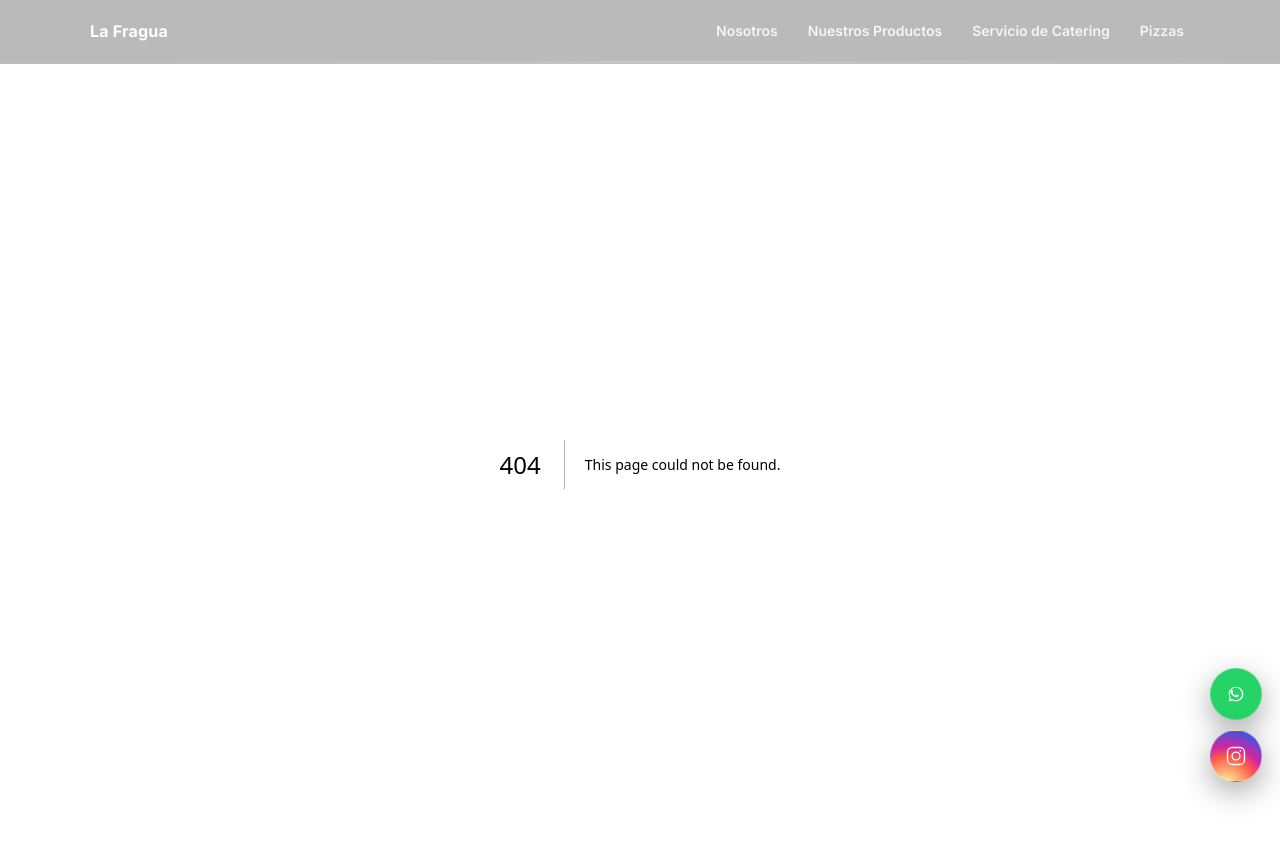
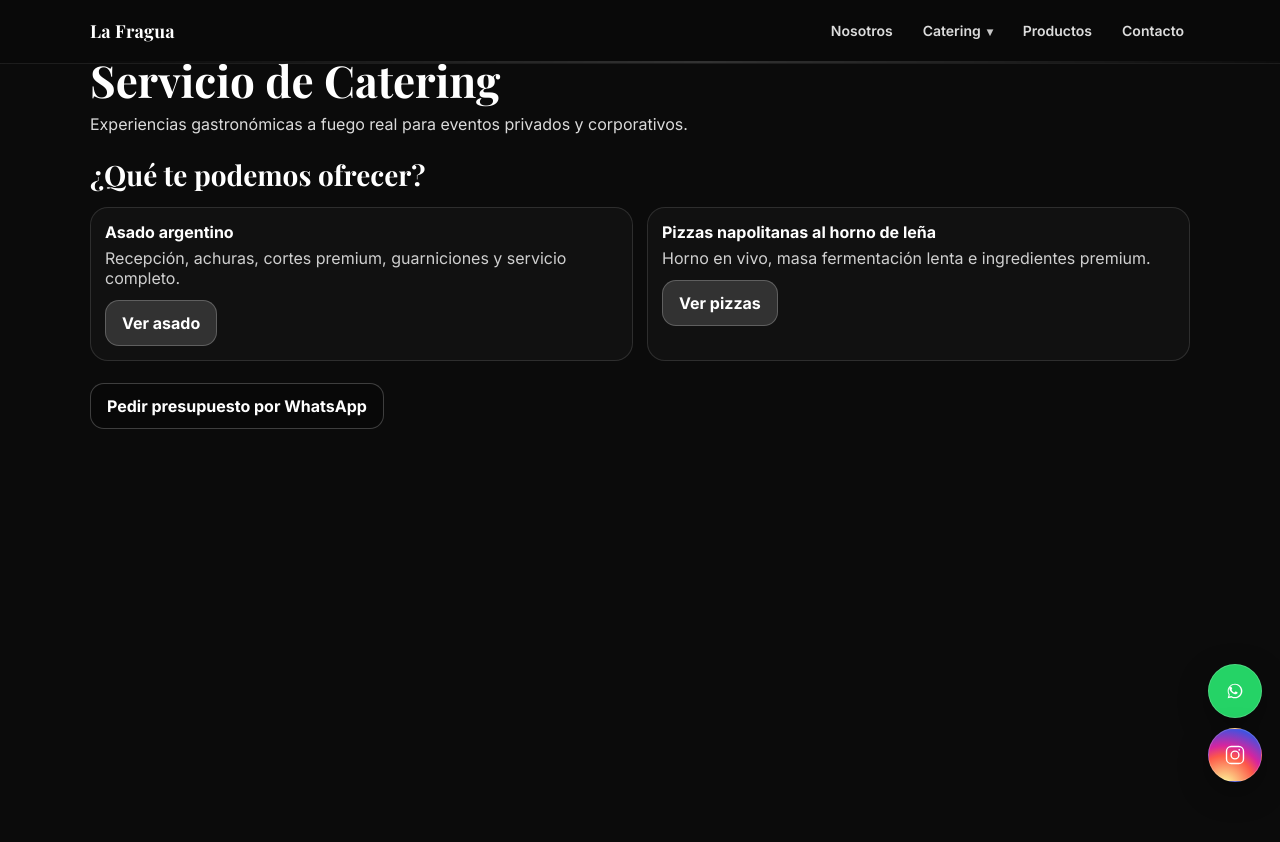
Before and after one commit to lafraguacatering-hub/lafragua, a Next.js app: page /catering in a window 1280 px wide. Before the commit this address had no page. Shown: the top 842 px of the page. After the commit the page ends 800 px from the top, so only its background shows below. Built offline with nearby package versions, Linux system fonts and the light colour scheme.

Commit message:
navbar dropdown + home + footer + floating buttons

```diff
--- /dev/null
+++ b/app/catering/page.tsx
@@ -0,0 +1,63 @@
+import Link from "next/link";
+
+export default function CateringPage() {
+  return (
+    <main className="page">
+      <section className="section">
+        <div className="container">
+          <h1 className="h1">Servicio de Catering</h1>
+          <p className="p">
+            Experiencias gastronómicas a fuego real para eventos privados y corporativos.
+          </p>
+
+          <h2 className="h2" style={{ marginTop: 22 }}>
+            ¿Qué te podemos ofrecer?
+          </h2>
+
+          <div className="grid" style={{ marginTop: 14 }}>
+            <article className="card">
+              <div className="cardBody">
+                <div className="cardTitle">Asado argentino</div>
+                <div className="cardText">
+                  Recepción, achuras, cortes premium, guarniciones y servicio completo.
+                </div>
+
+                <div style={{ marginTop: 12 }}>
+                  <Link className="cta" href="/asado">
+                    Ver asado
+                  </Link>
+                </div>
+              </div>
+            </article>
+
+            <article className="card">
+              <div className="cardBody">
+                <div className="cardTitle">Pizzas napolitanas al horno de leña</div>
+                <div className="cardText">
+                  Horno en vivo, masa fermentación lenta e ingredientes premium.
+                </div>
+
+                <div style={{ marginTop: 12 }}>
+                  <Link className="cta" href="/pizzas">
+                    Ver pizzas
+                  </Link>
+                </div>
+              </div>
+            </article>
+          </div>
+
+          <div style={{ marginTop: 22 }}>
+            <a
+              className="cta ghost"
+              href="https://wa.me/5491130835097?text=Hola%20La%20Fragua!%20Quiero%20cotizar%20un%20evento.%20Mi%20nombre%20es%20____%20y%20somos%20____%20personas.%20Fecha:%20____.%20Zona:%20____."
+              target="_blank"
+              rel="noreferrer"
+            >
+              Pedir presupuesto por WhatsApp
+            </a>
+          </div>
+        </div>
+      </section>
+    </main>
+  );
+}
--- a/app/components/FloatingButtons.tsx
+++ b/app/components/FloatingButtons.tsx
@@ -1,3 +1,4 @@
+const WA_NUMBER = "5491130835097";
 const WA_MESSAGE =
   "Hola%20La%20Fragua!%20Quiero%20cotizar%20un%20evento.%20Mi%20nombre%20es%20____%20y%20somos%20____%20personas.%20Fecha:%20____.%20Zona:%20____.";
 
@@ -7,7 +8,7 @@ export default function FloatingButtons() {
       {/* WhatsApp */}
       <a
         className="floatBtn waBtn"
-        href={`https://wa.me/5491130835097?text=${WA_MESSAGE}`}
+        href={`https://wa.me/${WA_NUMBER}?text=${WA_MESSAGE}`}
         target="_blank"
         rel="noreferrer"
         aria-label="WhatsApp"
--- a/app/components/Navbar.tsx
+++ b/app/components/Navbar.tsx
@@ -4,33 +4,47 @@ export default function Navbar() {
   return (
     <header className="nav">
       <div className="navInner">
-
-        <Link href="/" className="navBrand">
+        <Link className="navBrand" href="/">
           La Fragua
         </Link>
 
-        <nav className="navLinks">
-
-          <Link href="/" className="navLink">
+        <nav className="navLinks" aria-label="Navegación principal">
+          <Link className="navLink" href="/#nosotros">
             Nosotros
           </Link>
 
-          <Link href="/productos" className="navLink">
-            Nuestros Productos
+          {/* Dropdown Catering */}
+          <div className="navDrop">
+            <Link className="navLink navDropTrigger" href="/catering">
+              Catering
+              <span className="navCaret" aria-hidden="true">▾</span>
+            </Link>
+
+            <div className="navDropMenu" role="menu" aria-label="Catering">
+              <Link className="navDropItem" href="/catering">
+                Ver catering
+              </Link>
+              <Link className="navDropItem" href="/asado">
+                Asado argentino
+              </Link>
+              <Link className="navDropItem" href="/pizzas">
+                Pizzas napolitanas
+              </Link>
+            </div>
+          </div>
+
+          <Link className="navLink" href="/productos">
+            Productos
           </Link>
 
-          <Link href="/asado" className="navLink">
-            Servicio de Catering
+          <Link className="navLink" href="/#contacto">
+            Contacto
           </Link>
-
-          <Link href="/pizzas" className="navLink">
-            Pizzas
-          </Link>
-
         </nav>
       </div>
 
-      <div className="navLine"></div>
+      {/* Línea sutil animada */}
+      <div className="navLine" />
     </header>
   );
 }
--- a/app/globals.css
+++ b/app/globals.css
@@ -1,16 +1,27 @@
-/* --- reset básico (evita espacios blancos) --- */
-html,
-body {
+/* ---------- RESET ---------- */
+html, body {
   margin: 0;
   padding: 0;
 }
 
-/* Tipografías globales */
 body {
-  font-family: var(--font-inter), system-ui, -apple-system, Segoe UI, Roboto, Arial,
-    sans-serif;
   background: #0b0b0b;
   color: #fff;
+  font-family: var(--font-inter), system-ui, -apple-system, Segoe UI, Roboto, Arial, sans-serif;
+}
+
+.antialiased {
+  -webkit-font-smoothing: antialiased;
+  -moz-osx-font-smoothing: grayscale;
+}
+
+.page {
+  min-height: 100vh;
+}
+
+/* Titulares con Playfair */
+.title, .h1, .h2, .navBrand {
+  font-family: var(--font-playfair), Georgia, "Times New Roman", serif;
 }
 
 /* ---------- NAVBAR (transparente sobre la foto) ---------- */
@@ -38,8 +49,9 @@ body {
 .navBrand {
   color: #fff;
   text-decoration: none;
-  font-weight: 900;
+  font-weight: 800;
   letter-spacing: 0.2px;
+  font-size: 18px;
 }
 
 .navLinks {
@@ -82,6 +94,58 @@ body {
   transform: scaleX(1);
 }
 
+/* Dropdown */
+.navDrop {
+  position: relative;
+}
+
+.navDropTrigger {
+  display: inline-flex;
+  align-items: center;
+  gap: 6px;
+}
+
+.navCaret {
+  font-size: 12px;
+  opacity: 0.9;
+  transform: translateY(1px);
+}
+
+.navDropMenu {
+  position: absolute;
+  top: 36px;
+  right: 0;
+  min-width: 190px;
+  background: rgba(10, 10, 10, 0.92);
+  border: 1px solid rgba(255, 255, 255, 0.12);
+  border-radius: 14px;
+  padding: 8px;
+  box-shadow: 0 18px 50px rgba(0,0,0,0.55);
+  display: none;
+}
+
+.navDrop:hover .navDropMenu,
+.navDrop:focus-within .navDropMenu {
+  display: block;
+}
+
+.navDropItem {
+  display: block;
+  padding: 10px 10px;
+  border-radius: 10px;
+  text-decoration: none;
+  color: rgba(255,255,255,0.88);
+  font-weight: 650;
+  font-size: 14px;
+  transition: background 180ms ease, color 180ms ease, transform 180ms ease;
+}
+
+.navDropItem:hover {
+  background: rgba(255,255,255,0.10);
+  color: #fff;
+  transform: translateY(-1px);
+}
+
 /* línea sutil animada bajo la navbar */
 .navLine {
   height: 2px;
@@ -96,29 +160,19 @@ body {
 }
 
 @keyframes navGlow {
-  0% {
-    transform: translateX(-18%);
-    opacity: 0.14;
-  }
-  50% {
-    transform: translateX(18%);
-    opacity: 0.28;
-  }
-  100% {
-    transform: translateX(-18%);
-    opacity: 0.14;
-  }
+  0% { transform: translateX(-18%); opacity: 0.14; }
+  50% { transform: translateX(18%); opacity: 0.28; }
+  100% { transform: translateX(-18%); opacity: 0.14; }
 }
 
 /* ---------- HERO (usa hero.jpg SI O SI) ---------- */
 .hero {
   position: relative;
   min-height: 100vh;
-  padding: 110px 24px 70px; /* espacio para navbar */
+  padding: 110px 24px 70px; /* espacio navbar */
   display: flex;
   align-items: center;
   justify-content: center;
-
   background-image: url("/images/hero.jpg");
   background-size: cover;
   background-position: center;
@@ -128,12 +182,9 @@ body {
 .heroOverlay {
   position: absolute;
   inset: 0;
-  background: radial-gradient(
-      circle at 40% 30%,
-      rgba(0, 0, 0, 0.2),
-      rgba(0, 0, 0, 0.75)
-    ),
-    linear-gradient(to top, rgba(0, 0, 0, 0.78), rgba(0, 0, 0, 0.25));
+  background:
+    radial-gradient(circle at 40% 30%, rgba(0, 0, 0, 0.20), rgba(0, 0, 0, 0.75)),
+    linear-gradient(to top, rgba(0,0,0,0.78), rgba(0,0,0,0.25));
 }
 
 .heroInner {
@@ -150,10 +201,7 @@ body {
   font-size: 12px;
 }
 
-/* Títulos (hero) */
 .title {
-  font-family: var(--font-playfair), Georgia, "Times New Roman", serif;
-  letter-spacing: 0.2px;
   margin: 14px 0 14px;
   line-height: 1.02;
   font-size: 72px;
@@ -206,6 +254,12 @@ body {
   margin: 0 auto;
 }
 
+.h1 {
+  margin: 0 0 10px;
+  font-size: 44px;
+  line-height: 1.1;
+}
+
 .h2 {
   margin: 0 0 12px;
   font-size: 28px;
@@ -237,7 +291,6 @@ body {
 }
 
 .cardImg {
-  position: relative;
   height: 240px;
 }
 
@@ -312,72 +365,62 @@ body {
 }
 
 .floatBtn {
-  width: 50px;
-  height: 50px;
+  width: 52px;
+  height: 52px;
   border-radius: 999px;
   display: grid;
   place-items: center;
+  color: #fff; /* svg usa currentColor */
   text-decoration: none;
+  border: 1px solid rgba(255,255,255,0.18);
   box-shadow: 0 10px 30px rgba(0, 0, 0, 0.35);
   transition: transform 160ms ease, filter 160ms ease;
-
-  /* SVG usa currentColor */
-  color: #fff;
-
-  /* tooltip */
   position: relative;
-  overflow: visible;
 }
 
 .floatBtn:hover {
   transform: translateY(-3px);
+  filter: brightness(1.03);
 }
 
-/* Colores reales */
 .waBtn {
   background: #25d366;
-  border: 1px solid rgba(255, 255, 255, 0.18);
 }
 
 .igBtn {
-  background: radial-gradient(
-    circle at 30% 110%,
+  background: radial-gradient(circle at 30% 110%,
     #fdf497 0%,
     #fdf497 5%,
     #fd5949 45%,
     #d6249f 60%,
-    #285aeb 90%
-  );
-  border: 1px solid rgba(255, 255, 255, 0.18);
+    #285aeb 90%);
 }
 
-/* ---------- TOOLTIP simple ---------- */
-.tooltip {
-  position: absolute;
-  right: 60px;
-  top: 50%;
-  transform: translateY(-50%) translateX(8px);
-  background: rgba(0, 0, 0, 0.75);
-  color: #fff;
-  padding: 6px 10px;
-  border-radius: 10px;
-  font-size: 12px;
-  font-weight: 700;
-  opacity: 0;
-  pointer-events: none;
-  transition: opacity 0.15s ease, transform 0.15s ease;
-  white-space: nowrap;
+/* Tooltip */
+.tooltip{
+  position:absolute;
+  right:60px;
+  top:50%;
+  transform:translateY(-50%);
+  background:rgba(0,0,0,.75);
+  color:#fff;
+  padding:6px 10px;
+  border-radius:10px;
+  font-size:12px;
+  font-weight:700;
+  opacity:0;
+  pointer-events:none;
+  transition:opacity .15s ease, transform .15s ease;
+  white-space:nowrap;
 }
 
-.floatBtn:hover .tooltip {
-  opacity: 1;
-  transform: translateY(-50%) translateX(0);
+.floatBtn:hover .tooltip{
+  opacity:1;
+  transform:translateY(-50%) translateX(-4px);
 }
 
-@media (max-width: 700px) {
-  .tooltip {
-    display: none;
-  }
+@media (max-width:700px){
+  .tooltip{ display:none; }
 }
 
 /* ---------- ANIMATION suave (fade/slide) ---------- */
@@ -386,19 +429,12 @@ body {
 }
 
 @keyframes fadeUp {
-  from {
-    opacity: 0;
-    transform: translateY(14px);
-  }
-  to {
-    opacity: 1;
-    transform: translateY(0);
-  }
+  from { opacity: 0; transform: translateY(14px); }
+  to   { opacity: 1; transform: translateY(0); }
 }
 
 /* Mobile */
 @media (max-width: 520px) {
-  .title {
-    font-size: 52px;
-  }
+  .title { font-size: 52px; }
+  .h1 { font-size: 36px; }
 }
--- a/app/layout.tsx
+++ b/app/layout.tsx
@@ -1,8 +1,6 @@
 import type { Metadata } from "next";
+import { Playfair_Display, Inter } from "next/font/google";
 import "./globals.css";
-
-import { Playfair_Display, Inter } from "next/font/google";
-
 import Navbar from "./components/Navbar";
 import FloatingButtons from "./components/FloatingButtons";
 
@@ -14,13 +12,13 @@ const playfair = Playfair_Display({
 
 const inter = Inter({
   subsets: ["latin"],
-  weight: ["400", "500", "600", "700"],
+  weight: ["400", "600", "700"],
   variable: "--font-inter",
 });
 
 export const metadata: Metadata = {
   title: "La Fragua",
-  description: "Asado argentino y pizzas napolitanas",
+  description: "Experiencias gastronómicas a fuego real.",
 };
 
 export default function RootLayout({
@@ -29,10 +27,10 @@ export default function RootLayout({
   children: React.ReactNode;
 }>) {
   return (
-    <html lang="es" className={`${playfair.variable} ${inter.variable}`}>
-      <body>
+    <html lang="es">
+      <body className={`${inter.variable} ${playfair.variable} antialiased`}>
         <Navbar />
-        <div style={{ paddingTop: 64 }}>{children}</div>
+        {children}
         <FloatingButtons />
       </body>
     </html>
```
Also changed, not shown: app/productos/page.tsx (+127 -19 lines).
